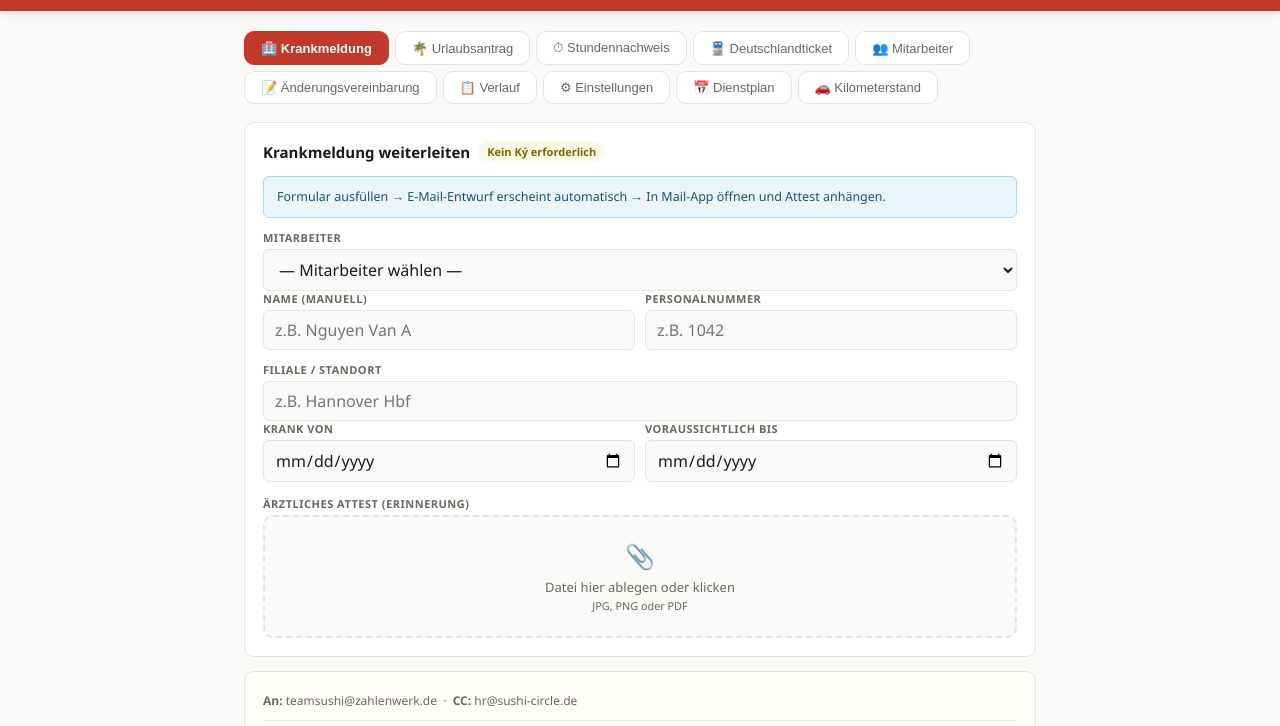
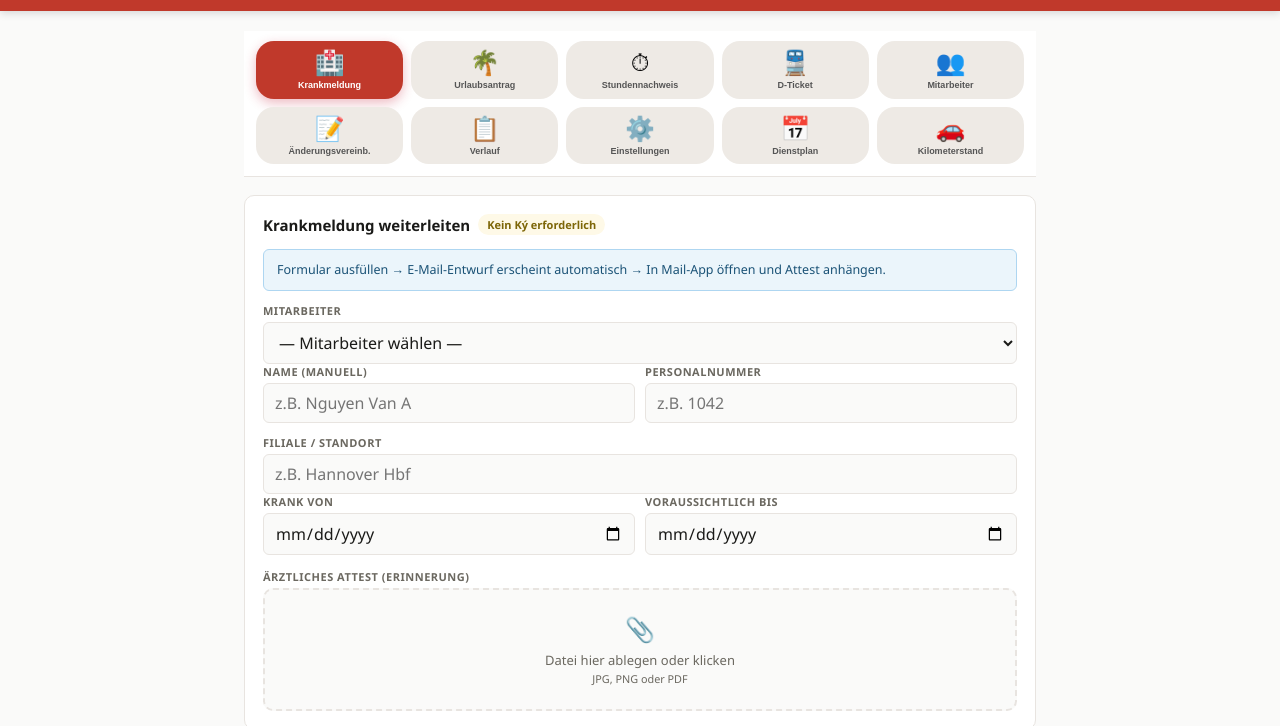
Before and after one commit to thangduong1611/GLSC, a plain HTML site: page index.html in a window 1280 px wide. Shown: the part 61-787 px from the top of the page. Drawn offline with nearby package versions, Linux system fonts and the light colour scheme.

Commit message:
Add files via upload

```diff
--- a/index.html
+++ b/index.html
@@ -27,11 +27,16 @@ header .logo{font-size:20px;font-weight:700;letter-spacing:-.5px;}
 header .sub{font-size:12px;opacity:.85;}
 .wrap{max-width:820px;margin:0 auto;padding:20px 14px;}
 
-/* TABS */
-.tabs{display:flex;gap:6px;margin-bottom:18px;flex-wrap:wrap;}
-.tab{padding:8px 16px;border-radius:30px;border:1.5px solid var(--brd);background:var(--surf);color:var(--mut);cursor:pointer;font-size:13px;font-weight:500;transition:all .15s;display:flex;align-items:center;gap:5px;}
-.tab:hover{border-color:var(--red);color:var(--red);}
-.tab.active{background:var(--red);color:#fff;border-color:var(--red);}
+/* APP-NAVIGATION (iOS-Style) */
+.nav-wrap{background:var(--surf);border-bottom:1px solid var(--brd);overflow-x:auto;-webkit-overflow-scrolling:touch;scrollbar-width:none;padding:10px 12px 12px;margin-bottom:18px;}
+.nav-wrap::-webkit-scrollbar{display:none;}
+.nav-grid{display:grid;grid-template-columns:repeat(5,1fr);grid-template-rows:auto auto;gap:8px;min-width:340px;}
+.app-ico{display:flex;flex-direction:column;align-items:center;justify-content:flex-start;padding:9px 4px 7px;border-radius:18px;border:none;background:#EEEAE5;cursor:pointer;transition:all .15s;-webkit-tap-highlight-color:transparent;user-select:none;width:100%;}
+.app-ico:active{transform:scale(0.88);}
+.app-ico.active{background:var(--red);box-shadow:0 4px 12px rgba(197,26,54,.3);}
+.ico-e{font-size:24px;line-height:1.1;margin-bottom:4px;display:block;}
+.ico-l{font-size:9px;font-weight:700;color:#555;line-height:1.25;text-align:center;word-break:break-word;hyphens:auto;display:block;}
+.app-ico.active .ico-l{color:#fff;}
 .panel{display:none;}.panel.active{display:block;animation:fi .2s ease;}
 @keyframes fi{from{opacity:0;transform:translateY(4px)}to{opacity:1;transform:translateY(0)}}
 
@@ -160,24 +165,14 @@ input[type=text],input[type=date],input[type=month],input[type=time],input[type=
   font-size:16px !important;
 }
 
-/* Fluid tabs - always wrap nicely */
-.tabs{
-  display:grid;
-  grid-template-columns:repeat(3,1fr);
-  gap:6px;
-}
-.tab{
-  padding:10px 6px;
-  font-size:12px;
-  border-radius:10px;
-  justify-content:center;
-  text-align:center;
-}
-.tab.active{font-weight:700;}
-
-@media(min-width:600px){
-  .tabs{display:flex;flex-wrap:wrap;}
-  .tab{padding:8px 16px;font-size:13px;}
+/* App-Navigation mobile */
+.nav-grid{grid-template-columns:repeat(5,1fr);}
+.ico-e{font-size:22px;}
+.ico-l{font-size:8.5px;}
+
+@media(min-width:480px){
+  .ico-e{font-size:24px;}
+  .ico-l{font-size:9px;}
 }
 
 /* Fluid buttons */
@@ -236,17 +231,39 @@ input[type=text],input[type=date],input[type=month],input[type=time],input[type=
 </header>
 
 <div class="wrap">
-<div class="tabs">
-  <button class="tab active" onclick="sw('krank',this)">🏥 Krankmeldung</button>
-  <button class="tab" onclick="sw('urlaub',this)">🌴 Urlaubsantrag</button>
-  <button class="tab" onclick="sw('stunden',this)">⏱ Stundennachweis</button>
-  <button class="tab" onclick="sw('dt',this)">🚆 Deutschlandticket</button>
-  <button class="tab" onclick="sw('emp',this)">👥 Mitarbeiter</button>
-  <button class="tab" onclick="sw('av',this)">📝 Änderungsvereinbarung</button>
-  <button class="tab" onclick="sw('verlauf',this)">📋 Verlauf</button>
-  <button class="tab" onclick="sw('settings',this)">⚙ Einstellungen</button>
-  <button class="tab" onclick="sw('dienstplan',this)">📅 Dienstplan</button>
-  <button class="tab" onclick="sw('km',this)">🚗 Kilometerstand</button>
+<div class="nav-wrap">
+  <div class="nav-grid">
+    <button class="app-ico active" onclick="sw('krank',this)">
+      <span class="ico-e">🏥</span><span class="ico-l">Krankmeldung</span>
+    </button>
+    <button class="app-ico" onclick="sw('urlaub',this)">
+      <span class="ico-e">🌴</span><span class="ico-l">Urlaubs&shy;antrag</span>
+    </button>
+    <button class="app-ico" onclick="sw('stunden',this)">
+      <span class="ico-e">⏱</span><span class="ico-l">Stunden&shy;nachweis</span>
+    </button>
+    <button class="app-ico" onclick="sw('dt',this)">
+      <span class="ico-e">🚆</span><span class="ico-l">D-Ticket</span>
+    </button>
+    <button class="app-ico" onclick="sw('emp',this)">
+      <span class="ico-e">👥</span><span class="ico-l">Mitarbeiter</span>
+    </button>
+    <button class="app-ico" onclick="sw('av',this)">
+      <span class="ico-e">📝</span><span class="ico-l">Änderungs&shy;vereinb.</span>
+    </button>
+    <button class="app-ico" onclick="sw('verlauf',this)">
+      <span class="ico-e">📋</span><span class="ico-l">Verlauf</span>
+    </button>
+    <button class="app-ico" onclick="sw('settings',this)">
+      <span class="ico-e">⚙️</span><span class="ico-l">Einstellungen</span>
+    </button>
+    <button class="app-ico" onclick="sw('dienstplan',this)">
+      <span class="ico-e">📅</span><span class="ico-l">Dienstplan</span>
+    </button>
+    <button class="app-ico" onclick="sw('km',this)">
+      <span class="ico-e">🚗</span><span class="ico-l">Kilometer&shy;stand</span>
+    </button>
+  </div>
 </div>
 
 <!-- ===== KRANKMELDUNG ===== -->
@@ -908,7 +925,7 @@ function saveEmps(arr) { localStorage.setItem('sc_emps', JSON.stringify(arr)); }
 
 // ─── TABS ─────────────────────────────────────────────────────
 function sw(id, el) {
-  document.querySelectorAll('.tab').forEach(t=>t.classList.remove('active'));
+  document.querySelectorAll('.app-ico').forEach(t=>t.classList.remove('active'));
   document.querySelectorAll('.panel').forEach(p=>p.classList.remove('active'));
   el.classList.add('active');
   document.getElementById('panel-'+id).classList.add('active');
@@ -2974,26 +2991,41 @@ function _parseMkText(text){
   if(text.charCodeAt(0)===0xFEFF) text=text.slice(1);
   const lines=text.split(/\r?\n/).map(l=>l.trimEnd()).filter(l=>l.trim());
   if(lines.length<2) return null;
-  const sep=';';
-  const header=lines[0].split(sep).map(h=>h.replace(/^"|"$/g,'').trim());
-  // case-insensitive index lookup
-  const ci=n=>{const nl=n.toLowerCase();return header.findIndex(h=>h.toLowerCase()===nl);};
-  const iName=ci('marktname'),iStr=ci('strasse'),iPLZ=ci('plz'),iOrt=ci('ort');
-  if(iName<0||iOrt<0) return {error:'Spalten nicht gefunden: '+header.slice(0,10).join(' | ')};
+  // auto-detect separator (; vs ,)
+  const fl=lines[0];
+  const sep=(fl.split(';').length>=fl.split(',').length)?';':',';
+  const header=lines[0].split(sep).map(h=>h.replace(/^"|"$/g,'').trim().toLowerCase());
+  // flexible column matching – accepts multiple aliases
+  const ci=(aliases)=>{for(const a of aliases){const idx=header.findIndex(h=>h===a.toLowerCase());if(idx>=0)return idx;}return -1;};
+  const iName=ci(['marktname','name','filialname','filiale','betrieb','markt','bezeichnung','storename']);
+  const iStr =ci(['strasse','straße','street','adresse','address']);
+  const iPLZ =ci(['plz','postleitzahl','zipcode','zip']);
+  const iOrt =ci(['ort','stadt','city','standort','gemeinde']);
+  const iTyp =ci(['typ','type','markttyp','marktart','kette','betreiber']);
+  if(iName<0) return {error:'Namensspalte nicht gefunden. Gefundene Spalten: '+lines[0].split(sep).slice(0,8).join(' | ')};
   const pf=(row,i)=>i>=0?((row[i]||'').replace(/^"|"$/g,'').trim()):'';
   const imported=[];
   lines.slice(1).forEach(line=>{
     if(!line.trim())return;
     const row=line.split(sep);
-    const marktname=pf(row,iName);if(!marktname)return;
+    const rawName=pf(row,iName);if(!rawName)return;
     const strasse=pf(row,iStr),plz=pf(row,iPLZ),ort=pf(row,iOrt);
-    const m=marktname.match(/:\s*([A-Z]+)-(.+)/);
+    const rawTyp=pf(row,iTyp);
+    // try to extract type from Marktsuche pattern "402297: REWE-Hannover"
+    const m=rawName.match(/:\s*([A-Z]+)-(.+)/);
     let type='',displayName='';
-    if(m){type=MK_TYPES[m[1]]||m[1];displayName=type+' '+ort;}
-    else{displayName=ort||marktname.substring(0,30);}
-    if(!displayName)return;
+    if(m){
+      type=MK_TYPES[m[1]]||m[1];
+      displayName=(type+' '+(ort||m[2].trim())).trim();
+    } else {
+      if(rawTyp) type=MK_TYPES[rawTyp.toUpperCase()]||rawTyp;
+      const parts=[type,ort].filter(Boolean);
+      displayName=parts.length>0?parts.join(' '):(rawName.substring(0,40));
+    }
+    if(!displayName) displayName=rawName.substring(0,40);
+    if(!displayName) return;
     const addr=[strasse,plz&&ort?(plz+' '+ort):ort].filter(Boolean).join(', ');
-    imported.push({name:displayName,type,addr,marktname});
+    imported.push({name:displayName,type,addr,marktname:rawName});
   });
   return imported;
 }
```
